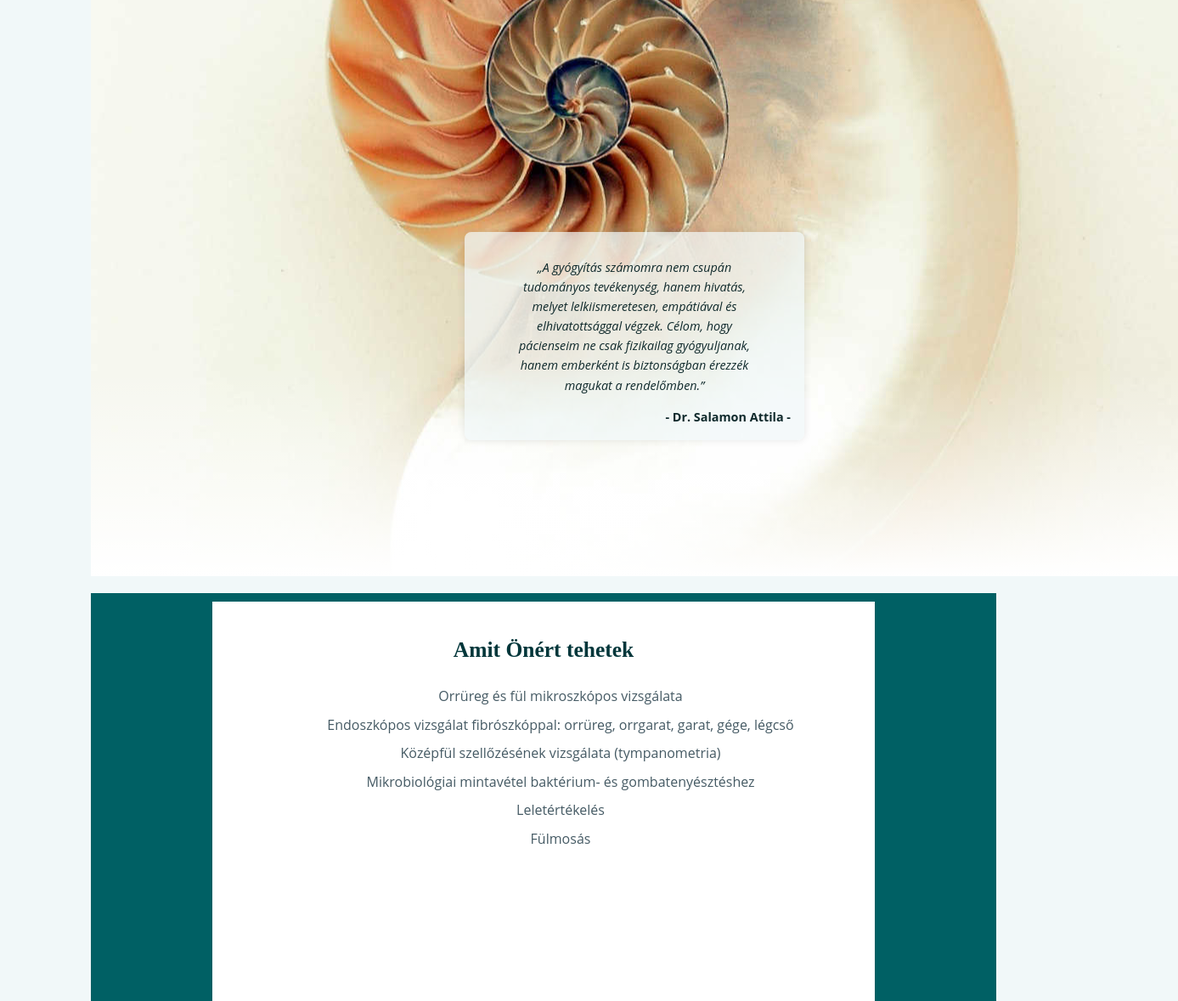
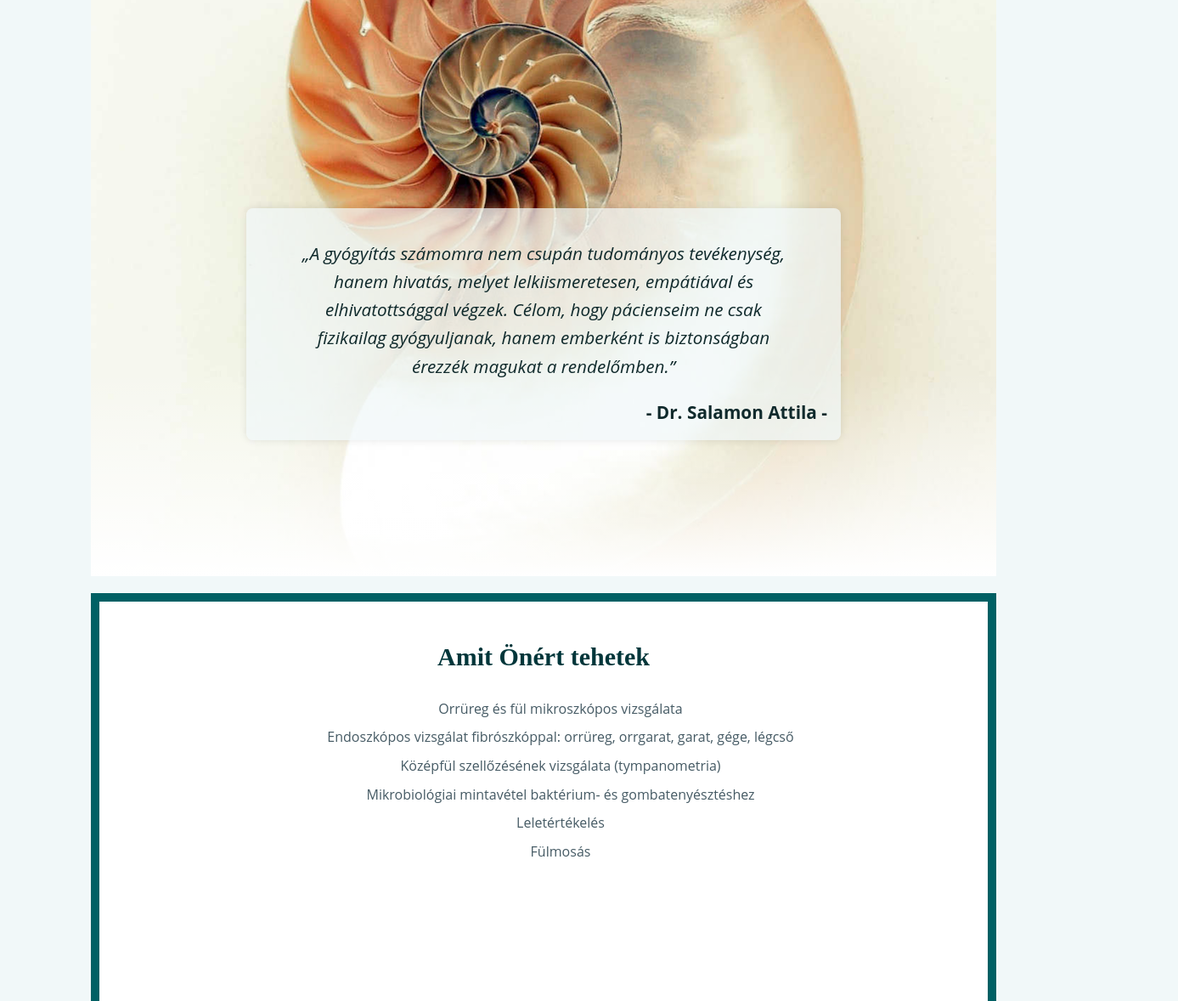
Before and after one commit to TinChris/drSalamon, a plain HTML site: page index.html in a window 1280 px wide. Shown: the part 122-1300 px from the top of the page at 85% size, 1387 px wide, since content can reach past the window. Drawn offline with Linux system fonts and the light colour scheme.

Commit message:
Update style.css
01082025
Improved layout and styling optimized for desktop screens (≥1024px)

```diff
--- a/style.css
+++ b/style.css
@@ -35,9 +35,10 @@ body {
   font-size: 16px;
   line-height: 1.6;
   line-height: 1.6;
+  overflow-x: hidden;
 }
 #page-wrapper{
-  max-width: 11130px;
+  max-width: 1130px;
   margin: 0 auto;
   padding: 0px;
 }
@@ -134,7 +135,7 @@ header {
 .hero-text {
   position: relative;
   height: 100vh;
-  width: 100vw;
+  width: 100%;
   background-image:
     linear-gradient(to bottom, rgba(255,255,255,0) 70%, rgba(255,255,255,1) 100%),
     url('shell.jpg');
@@ -303,7 +304,33 @@ footer {
 @media (min-width: 1024px) {
   #page-wrapper {
     max-width: 1130px;
-     margin: 0 auto;
+    margin: 0 auto;
     padding: 0 2rem;
   }
+  body {
+  font-family: 'Open Sans', sans-serif;
+  font-size: 20px;
+  line-height: 1.6;
+  line-height: 1.6;
+  overflow-x: hidden;
 }
+.quote-box {
+
+  font-size: 1.3rem;
+  box-shadow: 0 0 10px rgba(0, 0, 0, 0.1);
+  border-radius: 8px;
+  transform: translateX(-50%);
+  text-align: center;
+  max-width: 700px;
+
+}
+#szolgaltatasok-lista {
+  max-width: 1130px;
+  min-height: 500px;
+  margin: 20px auto; /* zentriert und 10px oben/unten */
+  padding: 1rem 3rem; /* oben/unten 1rem, links/rechts 3rem */
+  background-color: var(--surface);
+  border: 10px solid var(--primary); /* Rahmen hinzufügen */
+  border-radius: 8px; /* optional: abgerundete Ecken */
+
+}
```
